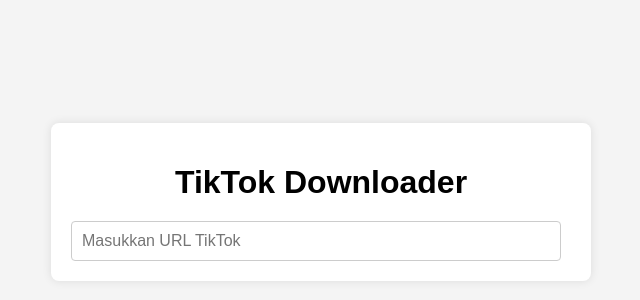
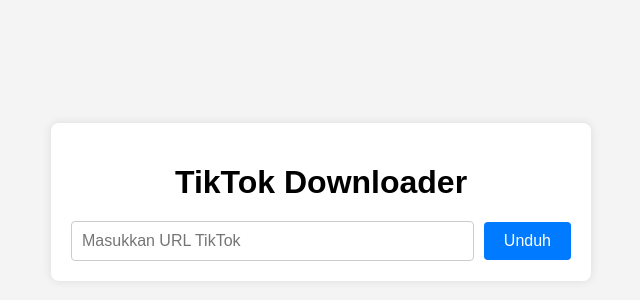
Before and after one commit to Ivan-MLN/effective-doodle, a plain HTML site: page index.html in a window 1280 px wide. Shown: the part 198-498 px from the top of the page, without its empty margins (319-959 px from the left). Drawn offline with nearby package versions, Linux system fonts and the light colour scheme.

Commit message:
Update index.html

```diff
--- a/index.html
+++ b/index.html
@@ -15,7 +15,7 @@
         <video id="vid" style="display: none" width="640" height="360" controls>
         <source src="unduh("sd")" type="video/mp4">
         </video>
-        <button style="display: none" id="submit" onclick="unduh()">Unduh</button>
+        <button style="display: block" id="submit" onclick="unduh()">Unduh</button>
         <button style="display: none" id="vd" onclick="unduh("sd")">Video</button>
         <button style="display: none" id="hd" onclick="unduh("hd")">Video HD</button>
         <button style="display: none" id="mp3" onclick="unduh("mp3")">Audio MP3</button>
```
